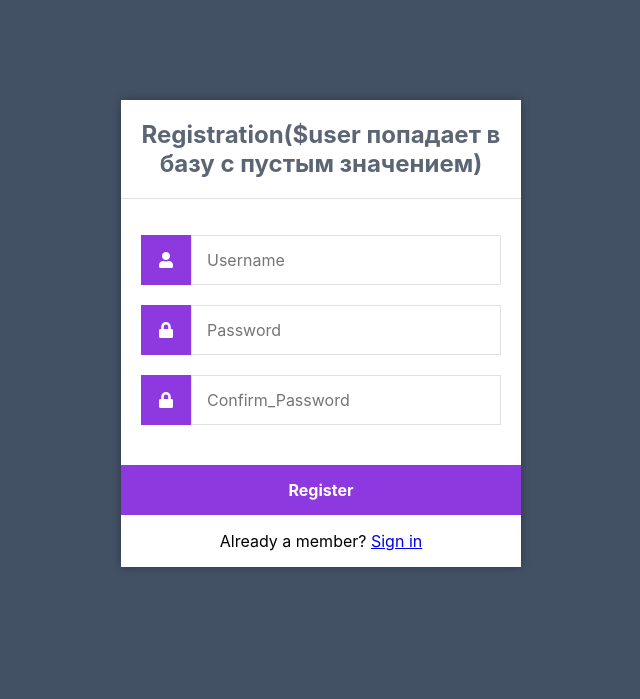
After one commit to aw3some3000/CYB1, a PHP site: page /register1_incomplete.php in a window 1280 px wide. The commit adds this page. Shown: the top 699 px of the page, without its empty margins (319-959 px from the left). Run offline with PHP 8.4, Linux system fonts and the light colour scheme.

Commit message:
commit on main

```diff
--- /dev/null
+++ b/register1_incomplete.php
@@ -0,0 +1,31 @@
+<html>
+	<head>
+		<!--Страница регистрации-->
+		<meta charset="utf-8" />
+		<link rel="stylesheet" href="https://use.fontawesome.com/releases/v5.7.1/css/all.css">
+        <link href="styles/style.css" rel="stylesheet" type="text/css">
+    </head>
+	<body>
+    	<div class="register">
+			<h1>Registration($user попадает в базу с пустым значением)</h1>
+			<form action="check_register.php" method="post" autocomplete="off">
+            	<label for="username">
+					<i class="fas fa-user"></i>
+				</label>
+				<input type="text" name="user" placeholder="Username" required>
+				<label for="password">
+					<i class="fas fa-lock"></i>
+				</label>
+				<input type="password" name="pwd_1" placeholder="Password" required>
+            	<label for="confirm_password">
+					<i class="fas fa-lock"></i>
+				</label>
+				<input type="password" name="pwd_2" placeholder="Confirm_Password" required>
+				<input type="submit" name="Register" value="Register">
+                <p>
+  		            Already a member? <a href="login.php">Sign in</a>
+  	            </p>
+            </form>
+    	</div>
+	</body>
+</html>
```
Also changed, not shown: register.php (+33 -3 lines), check_register_incomplete.php (renamed from check_register.php).
